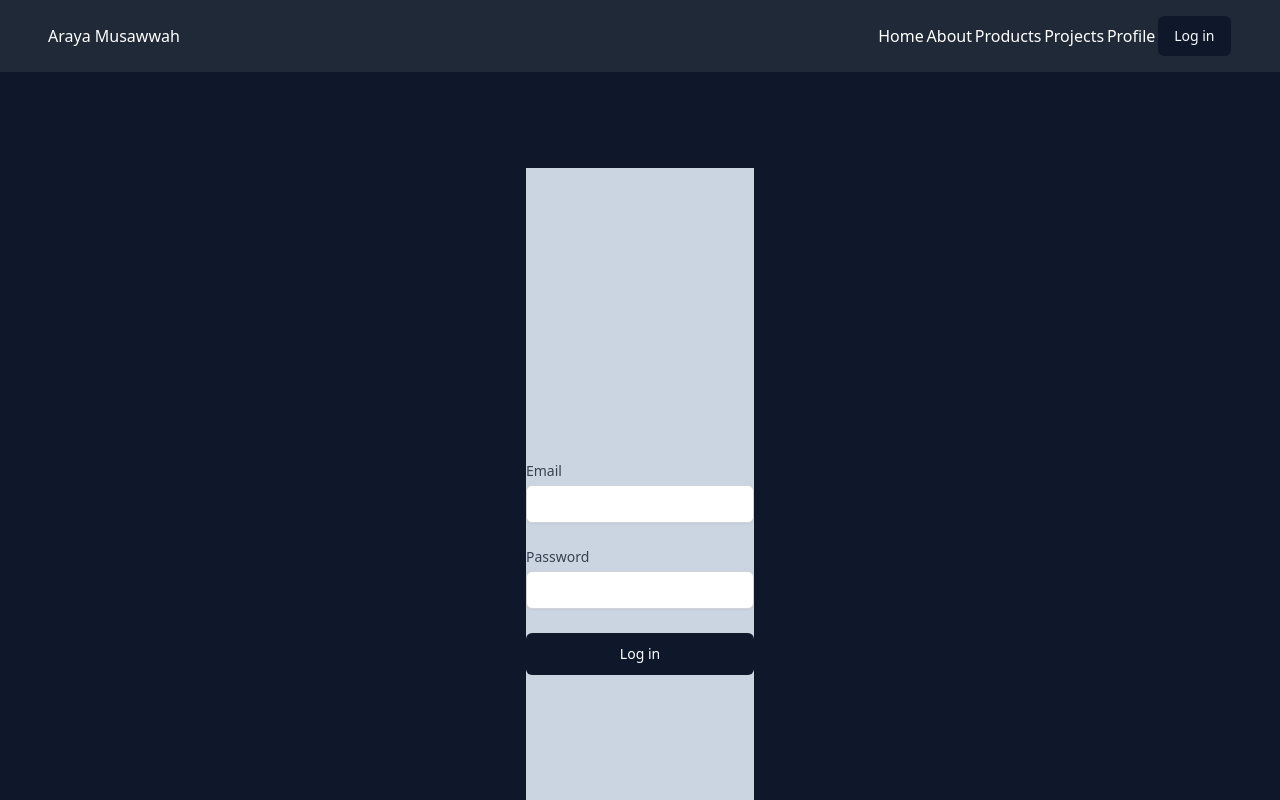
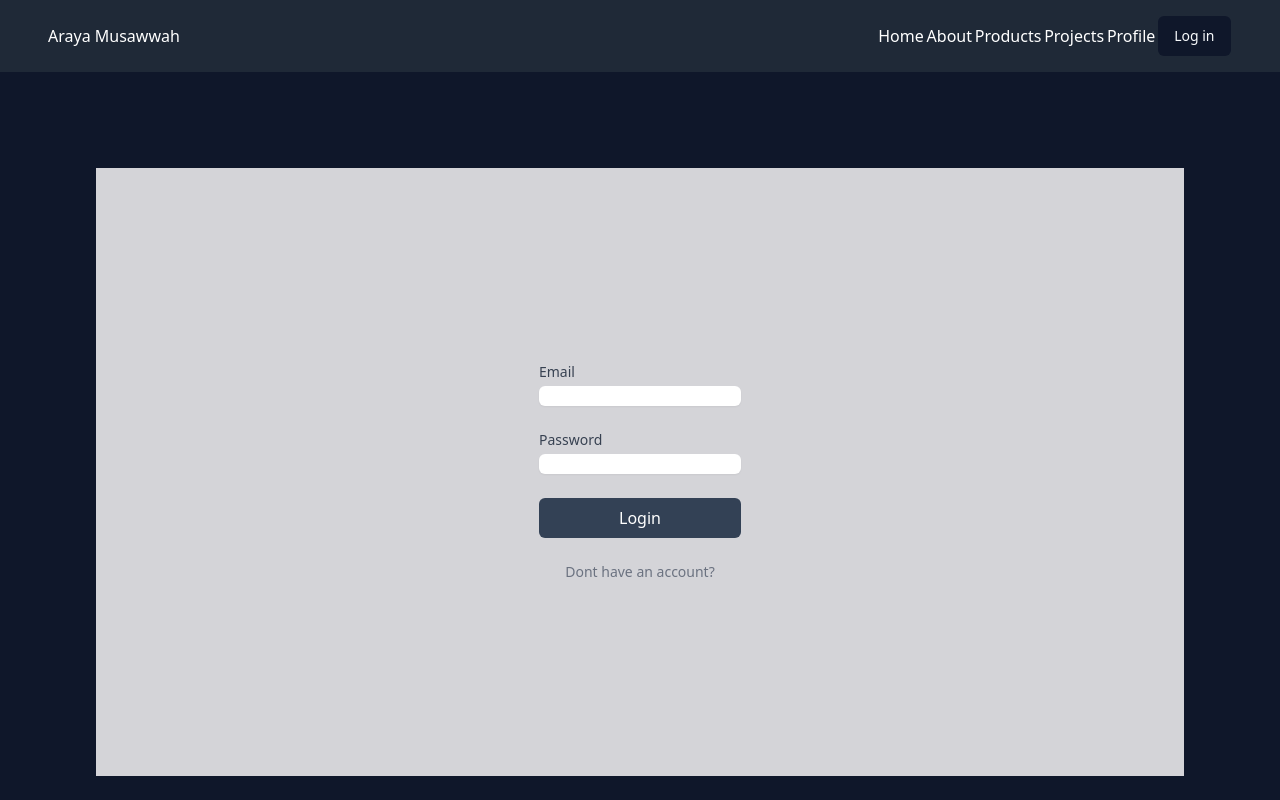
Before and after one commit to ArayaMusawwah/Next-next-next, a Next.js app: page /auth/login in a window 1280 px wide. Shown: the top 800 px of the page. Built offline with nearby package versions, Linux system fonts and the light colour scheme; no server answers.

Commit message:
login with database update

```diff
--- a/src/lib/firebase/service.ts
+++ b/src/lib/firebase/service.ts
@@ -26,6 +26,20 @@ export const retrieveData = async (collectionName: string) => {
 export const getDetailById = async (collectionName: string, id: string) => {
   const snapshot = await getDoc(doc(firestore, collectionName, id))
   return snapshot.data()
+}
+
+export const signIn = async (userData: { email: string }) => {
+  const q = query(
+    collection(firestore, "users"),
+    where("email", "==", userData.email)
+  )
+  const snapshot = await getDocs(q)
+  const data = snapshot.docs.map((doc) => ({
+    id: doc.id,
+    ...doc.data()
+  }))
+
+  return data ? data[0] : null
 }
 
 export const signUp = async (
--- a/src/middleware.ts
+++ b/src/middleware.ts
@@ -15,4 +15,4 @@ export const config = {
 
 export const mainMiddleware = (req: NextRequest) => NextResponse.next()
 
-export default withAuth(mainMiddleware, ["/profile"])
+export default withAuth(mainMiddleware, ["/profile", "/products"])
--- a/src/middlewares/withAuth.ts
+++ b/src/middlewares/withAuth.ts
@@ -14,7 +14,11 @@ const withAuth = (middleware: NextMiddleware, requireAuth: string[] = []) => {
         req,
         secret: process.env.NEXTAUTH_SECRET
       })
-      if (!token) return NextResponse.redirect(new URL("/", req.url))
+      if (!token) {
+        const url = new URL("/auth/login", req.url)
+        url.searchParams.set("callbackUrl", encodeURI(req.url))
+        return NextResponse.redirect(url)
+      }
     }
     return middleware(req, next)
   }
--- a/src/pages/api/auth/[...nextauth].ts
+++ b/src/pages/api/auth/[...nextauth].ts
@@ -1,7 +1,10 @@
+import { signIn } from "@/lib/firebase/service"
 import { NextAuthOptions } from "next-auth"
 import NextAuth from "next-auth/next"
 import CredentialsProvider from "next-auth/providers/credentials"
+import { compare } from "bcrypt"
 // import { UserType } from "@/types/Types"
+
 const authOptions: NextAuthOptions = {
   session: {
     strategy: "jwt"
@@ -12,11 +15,6 @@ const authOptions: NextAuthOptions = {
       type: "credentials",
       name: "Credentials",
       credentials: {
-        username: {
-          label: "Username",
-          type: "text",
-          placeholder: "John"
-        },
         email: {
           label: "Email",
           type: "email",
@@ -25,30 +23,40 @@ const authOptions: NextAuthOptions = {
         password: { label: "Password", type: "password", placeholder: "******" }
       },
       authorize: async (credentials) => {
-        const { username, password, email } = credentials as {
-          username: string
+        const { password, email } = credentials as {
           email: string
           password: string
         }
-        const user: any = { id: 1, username, password, email }
+        const user: any = await signIn({ email })
 
-        return user ? user : null
+        if (user) {
+          const confirmPassword = await compare(password, user.password)
+          if (confirmPassword) return user
+          return null
+        } else {
+          return null
+        }
       }
     })
   ],
   callbacks: {
-    jwt({ token, account, profile, user }) {
+    jwt({ token, account, profile, user }: any) {
       if (account?.provider === "credentials") {
         token.email = user.email
+        token.username = user.username
+        token.role = user.role
       }
       return token
     },
     session({ session, token }: any) {
-      if ("email" in token) {
-        session.user.email = token.email
-      }
+      if ("email" in token) session.user.email = token.email
+      if ("username" in token) session.user.username = token.username
+      if ("role" in token) session.user.role = token.role
       return session
     }
+  },
+  pages: {
+    signIn: "/auth/login"
   }
 }
 
--- a/src/views/auth/login.tsx
+++ b/src/views/auth/login.tsx
@@ -1,9 +1,38 @@
-import { Form } from "@/components/ui/form"
+import { signIn } from "next-auth/react"
+import Link from "next/link"
+import { useRouter } from "next/router"
+import { useState } from "react"
 
 const LoginPage = () => {
+  const [isLoading, setIsLoading] = useState(false)
+  const [error, setError] = useState("")
+  const { push, query } = useRouter()
+
+  const callbackUrl: any = query.callbackUrl || "/"
+
+  const handleLogin = async (e: any) => {
+    e.preventDefault()
+    setIsLoading(true)
+    try {
+      const res = await signIn("credentials", {
+        redirect: false,
+        email: e.target.email.value,
+        password: e.target.password.value,
+        callbackUrl
+      })
+
+      !res?.error ? push(callbackUrl) : setError(res?.error)
+    } catch (err: any) {
+      setError("Incorrect Username / password")
+    } finally {
+      setIsLoading(false)
+    }
+  }
+
   return (
-    <div className="flex h-screen items-center justify-center bg-slate-300">
-      <form className="space-y-6" onSubmit={() => console.log("submitted")}>
+    <div className="flex min-h-full w-full items-center justify-center bg-zinc-300 px-4 py-12 sm:px-6 lg:px-8">
+      <form onSubmit={handleLogin} className="space-y-6">
+        {error && <p className="text-red-500">{error}</p>}
         <div>
           <label
             htmlFor="email"
@@ -15,8 +44,7 @@ const LoginPage = () => {
             type="email"
             name="email"
             id="email"
-            autoComplete="email"
-            className="focus:ring-primary-500 focus:border-primary-500 mt-1 block w-full rounded-md border border-gray-300 px-3 py-2 shadow-sm focus:outline-none sm:text-sm"
+            className="focus:ring-primary-500 focus:border-primary-500 mt-1 block w-full rounded-md border-gray-300 shadow-sm sm:text-sm"
           />
         </div>
         <div>
@@ -30,16 +58,21 @@ const LoginPage = () => {
             type="password"
             name="password"
             id="password"
-            autoComplete="current-password"
-            className="focus:ring-primary-500 focus:border-primary-500 mt-1 block w-full rounded-md border border-gray-300 px-3 py-2 shadow-sm focus:outline-none sm:text-sm"
+            className="focus:ring-primary-500 focus:border-primary-500 mt-1 block w-full rounded-md border-gray-300 shadow-sm sm:text-sm"
           />
         </div>
         <button
+          className="w-full rounded-md bg-slate-700 px-5 py-2 text-white"
           type="submit"
-          className="hover:bg-primary-dark focus:ring-primary-500 flex w-full items-center justify-center gap-2 rounded-md border border-transparent bg-primary px-6 py-2.5 text-sm font-medium text-white focus:outline-none focus:ring-2 focus:ring-offset-2 sm:text-sm"
         >
-          Log in
+          {isLoading ? "Loading..." : "Login"}
         </button>
+        <Link
+          href={"/auth/register"}
+          className="mt-10 block text-center text-sm text-gray-500"
+        >
+          Dont have an account?
+        </Link>
       </form>
     </div>
   )
```
